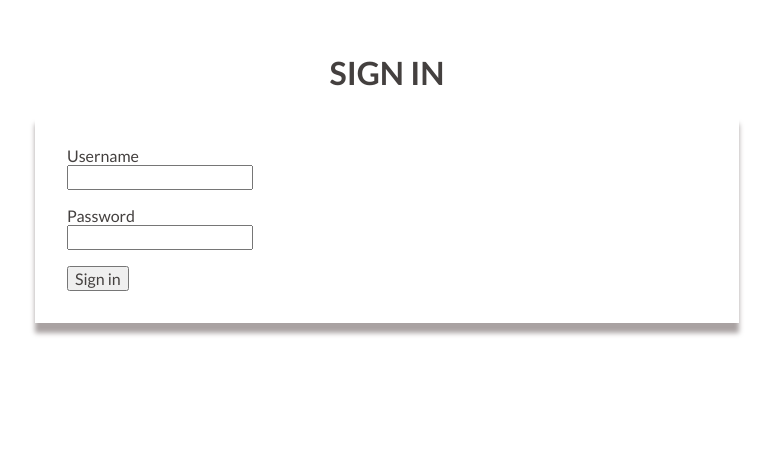
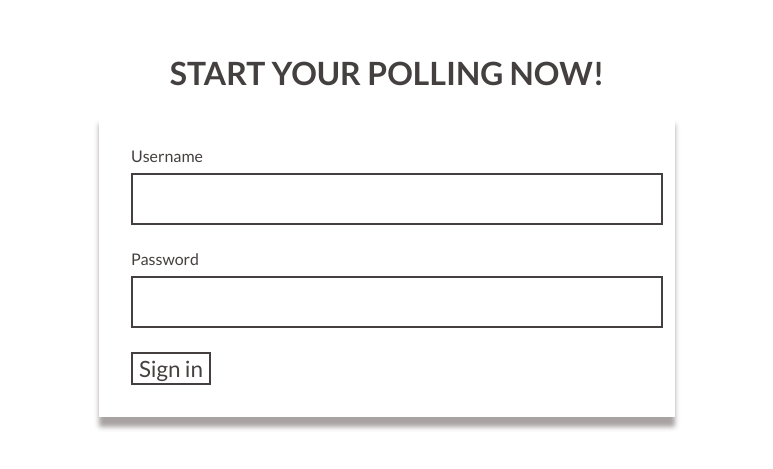
Before and after one commit to ajmejia/LearningDjango, a Django app: page /polls/login in a window 1280 px wide. Shown: the part 64-533 px from the top of the page, without its empty margins (253-1026 px from the left). Run offline with Django 3.2, Linux system fonts and the light colour scheme; style sheets or scripts are compiled from the project's sources; parts of the project's set-up code (start-up, migrations or seed data) failed here and were passed over.

Commit message:
updated form styles

```diff
--- a/polls/static/polls/form_style.css
+++ b/polls/static/polls/form_style.css
@@ -1,13 +1,28 @@
 #page-body {
-  width: 50%;
+  width: 40%;
   margin: 0 auto;
   padding: 2em 2em;
   text-align: left;
-  box-shadow: 0px 10px 5px #a9a2a2;
-  /*
-  	add shadow
-  */ }
+  box-shadow: 0px 10px 5px #a9a2a2; }
   #page-body p {
-    margin-top: 0; }
+    margin: 0;
+    padding: 0; }
+
+input[type="text"], input[type="email"], input[type="password"] {
+  width: 100%;
+  max-width: 100%;
+  height: 2em;
+  margin: 0.5em 0 1.5em 0;
+  padding: 0.5em;
+  border: 2px solid #44403f; }
+
+input[type="submit"] {
+  outline: none;
+  background: transparent;
+  border: 2px solid #44403f;
+  text-align: center;
+  text-decoration: none;
+  font-size: 1.4em;
+  color: #44403f; }
 
 /*# sourceMappingURL=form_style.css.map */
--- a/polls/static/polls/form_style.scss
+++ b/polls/static/polls/form_style.scss
@@ -1,15 +1,31 @@
 @import "color_style";
 
 #page-body {
-	width: 50%;
+	width: 40%;
 	margin: 0 auto;
 	padding: 2em 2em;
 	text-align: left;
 	box-shadow: 0px 10px 5px $light;
 	p {
-	margin-top: 0;
+		margin: 0;
+		padding: 0;
 	}
-/*
-	add shadow
-*/
 }
+input[type="text"], input[type="email"], input[type="password"] {
+	width: 100%;
+	max-width: 100%;
+	height: 2em;
+	margin: 0.5em 0 1.5em 0;
+	padding: 0.5em;
+	border: 2px solid $dark;
+}
+
+input[type="submit"] {
+	outline: none;
+	background: transparent;
+	border: 2px solid $dark;
+	text-align: center;
+	text-decoration: none;
+	font-size: 1.4em;
+	color: $dark;
+}
--- a/polls/templates/polls/index.html
+++ b/polls/templates/polls/index.html
@@ -15,7 +15,7 @@
 
 {% block page_title %}Active Polls{% endblock %}
 
-{% block page_content %}
+{% block page_body %}
 	{% if object_list %}
 		{% for poll in object_list %}
 			<div class="poll-container">
--- a/polls/templates/polls/login.html
+++ b/polls/templates/polls/login.html
@@ -5,19 +5,17 @@
 	<link rel="stylesheet" type="text/css" href="{% static 'polls/form_style.css' %}">
 {% endblock %}
 
-{% block page_title %}Sign In{% endblock %}
-
 {% block flash_messages %}
 	{% with flash_messages=form.non_field_errors|add:messages %}
 		{% for message in flash_messages %}
-			<div id="flash-message-container {{ message.tag }}">
-					<p class="{{ message.tags }}">{{ message }}</p>
-			</div>
+			<div class="{{ message.tags }}">{{ message }}</div>
 		{% endfor %}
 	{% endwith %}
 {% endblock %}
 
-{% block page_content %}
+{% block page_title %}Start your polling now!{% endblock %}
+
+{% block page_body %}
 	<form action="{% url 'polls:login' %}" method="post">
 		{% csrf_token %}
 		<div class="field-wrapper">
--- a/templates/base_template.html
+++ b/templates/base_template.html
@@ -34,7 +34,7 @@
 		<div id="page-container">
 			<h1 id="page-title">{% block page_title %}{% endblock %}</h1>
 			<div id="page-body">
-				{% block page_content %}
+				{% block page_body %}
 				{% endblock %}
 			</div>
 		</div>
```
Also changed, not shown: polls/templates/polls/signup.html (+5 -7 lines), db.sqlite3.
